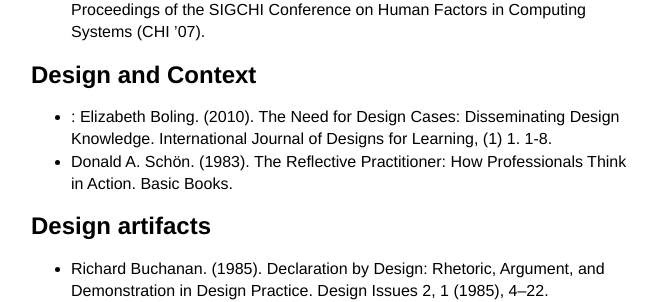
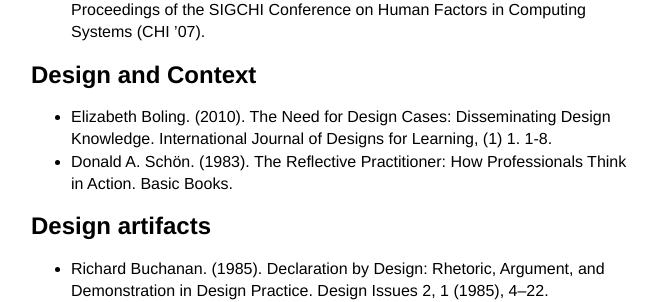
Before and after one commit to pippinbarr/games-as-research, a Jekyll site: the page built from bibliography.md, in a window 1280 px wide. Shown: the part 1173-1475 px from the top of the page, without its empty margins (309-968 px from the left). Built offline with Jekyll 4.4.1, drawn with Linux system fonts in a browser that asks for light colours.

Commit message:
Fixed weird formatting

```diff
--- a/bibliography.md
+++ b/bibliography.md
@@ -29,7 +29,7 @@
 
 
 ## Design and Context
-* : Elizabeth Boling. (2010). The Need for Design Cases: Disseminating Design Knowledge. International Journal of Designs for Learning, (1) 1. 1-8.
+* Elizabeth Boling. (2010). The Need for Design Cases: Disseminating Design Knowledge. International Journal of Designs for Learning, (1) 1. 1-8.
 * Donald A. Schön. (1983). The Reflective Practitioner: How Professionals Think in Action. Basic Books.
 
 ## Design artifacts
```
